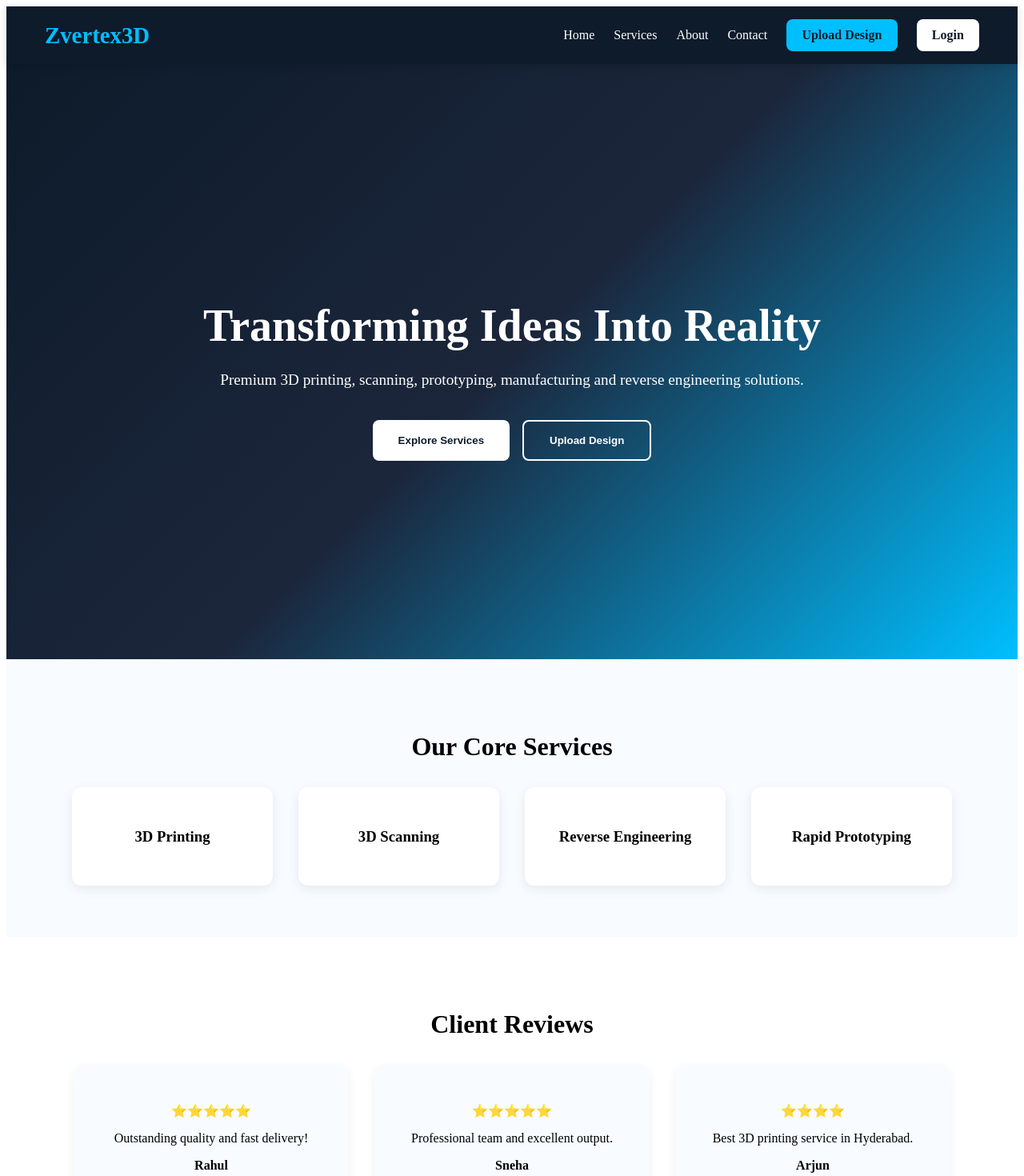
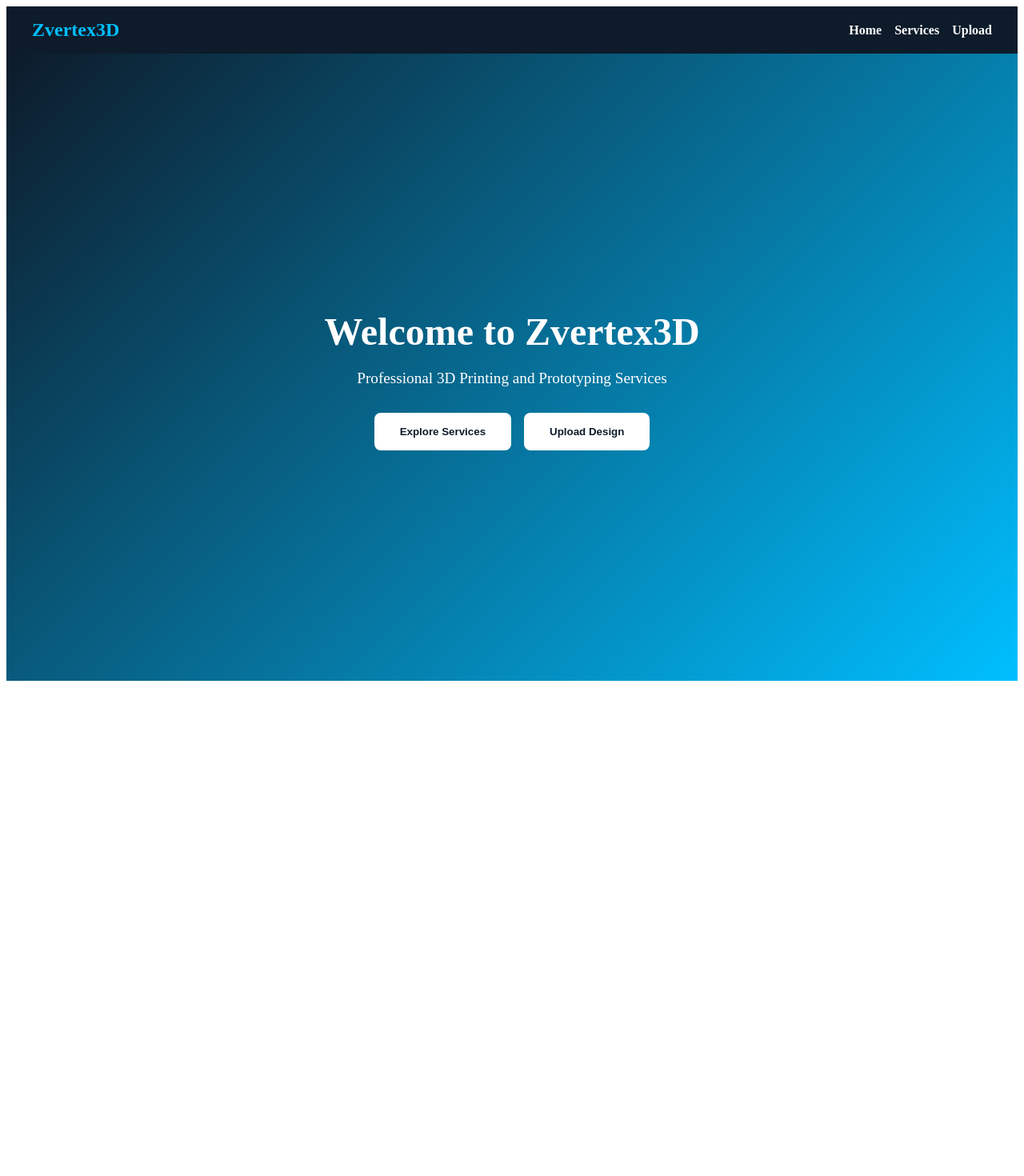
Before and after one commit to zvertex3d/zvertex3d, a React (Create React App) app in the folder client/: page / in a window 1280 px wide. Shown: the top 1470 px of the page at 80% size. After the commit the page ends 859 px from the top, so only its background shows below. Built offline with nearby package versions, Linux system fonts and the light colour scheme.

Commit message:
changed homepage

```diff
--- a/client/src/App.js
+++ b/client/src/App.js
@@ -1,43 +1,32 @@
+import React from "react";
 import { BrowserRouter, Routes, Route } from "react-router-dom";
 import Navbar from "./components/Navbar";
-import Footer from "./components/Footer";
 import Home from "./pages/Home";
-import Services from "./pages/Services";
-import About from "./pages/About";
-import Contact from "./pages/Contact";
-import Upload from "./pages/Upload";
-import Login from "./pages/Login";
-import Signup from "./pages/Signup";
-import Order from "./pages/Order";
+
+function Services() {
+  return <div style={pageStyle}>Services Page</div>;
+}
+
+function Upload() {
+  return <div style={pageStyle}>Upload Design Page</div>;
+}
 
 export default function App() {
   return (
     <BrowserRouter>
-      <div
-        style={{
-          minHeight: "100vh",
-          display: "flex",
-          flexDirection: "column",
-          background: "#ffffff"
-        }}
-      >
       <Navbar />
 
-        <main style={{ flex: 1 }}>
       <Routes>
         <Route path="/" element={<Home />} />
         <Route path="/services" element={<Services />} />
-            <Route path="/about" element={<About />} />
-            <Route path="/contact" element={<Contact />} />
         <Route path="/upload" element={<Upload />} />
-            <Route path="/login" element={<Login />} />
-            <Route path="/signup" element={<Signup />} />
-            <Route path="/order" element={<Order />} />
       </Routes>
-        </main>
-
-        <Footer />
-      </div>
     </BrowserRouter>
   );
 }
+
+const pageStyle = {
+  padding: "4rem",
+  fontSize: "2rem",
+  textAlign: "center"
+};
--- a/client/src/components/Navbar.js
+++ b/client/src/components/Navbar.js
@@ -1,83 +1,40 @@
+import React from "react";
 import { Link } from "react-router-dom";
 
 export default function Navbar() {
   return (
-    <nav style={nav}>
-      <Link to="/" style={logo}>
+    <nav
+      style={{
+        background: "#0D1B2A",
+        padding: "1rem 2rem",
+        display: "flex",
+        justifyContent: "space-between",
+        alignItems: "center"
+      }}
+    >
+      <Link
+        to="/"
+        style={{
+          color: "#00BFFF",
+          textDecoration: "none",
+          fontSize: "1.5rem",
+          fontWeight: "bold"
+        }}
+      >
         Zvertex3D
       </Link>
 
-      <div style={navLinks}>
-        <Link to="/" style={link}>
-          Home
-        </Link>
-        <Link to="/services" style={link}>
-          Services
-        </Link>
-        <Link to="/about" style={link}>
-          About
-        </Link>
-        <Link to="/contact" style={link}>
-          Contact
-        </Link>
-        <Link to="/upload" style={uploadBtn}>
-          Upload Design
-        </Link>
-        <Link to="/login" style={loginBtn}>
-          Login
-        </Link>
+      <div style={{ display: "flex", gap: "1rem" }}>
+        <Link to="/" style={linkStyle}>Home</Link>
+        <Link to="/services" style={linkStyle}>Services</Link>
+        <Link to="/upload" style={linkStyle}>Upload</Link>
       </div>
     </nav>
   );
 }
 
-const nav = {
-  display: "flex",
-  justifyContent: "space-between",
-  alignItems: "center",
-  padding: "1rem 3rem",
-  background: "#0D1B2A",
-  position: "sticky",
-  top: 0,
-  zIndex: 1000,
-  boxShadow: "0 2px 10px rgba(0,0,0,0.15)"
+const linkStyle = {
+  color: "white",
+  textDecoration: "none",
+  fontWeight: "600"
 };
-
-const logo = {
-  color: "#00BFFF",
-  textDecoration: "none",
-  fontSize: "1.8rem",
-  fontWeight: "700"
-};
-
-const navLinks = {
-  display: "flex",
-  gap: "1.5rem",
-  alignItems: "center",
-  flexWrap: "wrap"
-};
-
-const link = {
-  color: "#ffffff",
-  textDecoration: "none",
-  fontWeight: "500",
-  fontSize: "1rem"
-};
-
-const uploadBtn = {
-  textDecoration: "none",
-  background: "#00BFFF",
-  color: "#0D1B2A",
-  padding: "0.7rem 1.2rem",
-  borderRadius: "8px",
-  fontWeight: "700"
-};
-
-const loginBtn = {
-  textDecoration: "none",
-  background: "#ffffff",
-  color: "#0D1B2A",
-  padding: "0.7rem 1.2rem",
-  borderRadius: "8px",
-  fontWeight: "700"
-};
--- a/client/src/index.js
+++ b/client/src/index.js
@@ -2,13 +2,6 @@ import React from "react";
 import ReactDOM from "react-dom/client";
 import App from "./App";
 
-const rootElement = document.getElementById("root");
+const root = ReactDOM.createRoot(document.getElementById("root"));
 
-if (rootElement) {
-  const root = ReactDOM.createRoot(rootElement);
-  root.render(
-    <React.StrictMode>
-      <App />
-    </React.StrictMode>
-  );
-}
+root.render(<App />);
--- a/client/src/pages/Home.js
+++ b/client/src/pages/Home.js
@@ -1,159 +1,46 @@
+import React from "react";
 import { useNavigate } from "react-router-dom";
-
-const services = [
-  "3D Printing",
-  "3D Scanning",
-  "Reverse Engineering",
-  "Rapid Prototyping"
-];
-
-const reviews = [
-  { name: "Rahul", text: "Outstanding quality and fast delivery!", rating: 5 },
-  { name: "Sneha", text: "Professional team and excellent output.", rating: 5 },
-  { name: "Arjun", text: "Best 3D printing service in Hyderabad.", rating: 4 }
-];
 
 export default function Home() {
   const navigate = useNavigate();
 
   return (
-    <div>
-      <section
+    <div
       style={{
-          minHeight: "85vh",
-          background:
-            "linear-gradient(135deg, #0D1B2A 0%, #1B263B 50%, #00BFFF 100%)",
+        minHeight: "90vh",
         display: "flex",
         justifyContent: "center",
         alignItems: "center",
+        background: "linear-gradient(135deg, #0D1B2A, #00BFFF)",
+        color: "white",
+        textAlign: "center",
         padding: "2rem"
       }}
     >
-        <div
-          style={{
-            textAlign: "center",
-            color: "white",
-            maxWidth: "850px"
-          }}
-        >
-          <h1 style={{ fontSize: "3.5rem", marginBottom: "1rem" }}>
-            Transforming Ideas Into Reality
+      <div>
+        <h1 style={{ fontSize: "3rem", marginBottom: "1rem" }}>
+          Welcome to Zvertex3D
         </h1>
 
-          <p
-            style={{
-              fontSize: "1.2rem",
-              lineHeight: "1.8",
-              marginBottom: "2rem"
-            }}
-          >
-            Premium 3D printing, scanning, prototyping, manufacturing and
-            reverse engineering solutions.
+        <p style={{ fontSize: "1.2rem", marginBottom: "2rem" }}>
+          Professional 3D Printing and Prototyping Services
         </p>
 
-          <div
-            style={{
-              display: "flex",
-              gap: "1rem",
-              justifyContent: "center",
-              flexWrap: "wrap"
-            }}
-          >
-            <button
-              onClick={() => navigate("/services")}
-              style={primaryBtn}
-            >
+        <div style={{ display: "flex", gap: "1rem", justifyContent: "center" }}>
+          <button onClick={() => navigate("/services")} style={btn}>
             Explore Services
           </button>
 
-            <button
-              onClick={() => navigate("/upload")}
-              style={secondaryBtn}
-            >
+          <button onClick={() => navigate("/upload")} style={btn}>
             Upload Design
           </button>
         </div>
       </div>
-      </section>
-
-      <section
-        style={{
-          padding: "4rem 2rem",
-          background: "#F8FBFF",
-          textAlign: "center"
-        }}
-      >
-        <h2 style={{ fontSize: "2rem", marginBottom: "2rem" }}>
-          Our Core Services
-        </h2>
-
-        <div
-          style={{
-            display: "grid",
-            gridTemplateColumns: "repeat(auto-fit,minmax(250px,1fr))",
-            gap: "2rem",
-            maxWidth: "1100px",
-            margin: "auto"
-          }}
-        >
-          {services.map((service, index) => (
-            <div
-              key={index}
-              style={{
-                background: "white",
-                padding: "2rem",
-                borderRadius: "12px",
-                boxShadow: "0 4px 15px rgba(0,0,0,0.08)"
-              }}
-            >
-              <h3>{service}</h3>
-            </div>
-          ))}
-        </div>
-      </section>
-
-      <section
-        style={{
-          padding: "4rem 2rem",
-          background: "#ffffff",
-          textAlign: "center"
-        }}
-      >
-        <h2 style={{ fontSize: "2rem", marginBottom: "2rem" }}>
-          Client Reviews
-        </h2>
-
-        <div
-          style={{
-            display: "flex",
-            gap: "2rem",
-            justifyContent: "center",
-            flexWrap: "wrap"
-          }}
-        >
-          {reviews.map((review, index) => (
-            <div
-              key={index}
-              style={{
-                width: "280px",
-                background: "#F8FBFF",
-                padding: "2rem",
-                borderRadius: "12px",
-                boxShadow: "0 4px 12px rgba(0,0,0,0.06)"
-              }}
-            >
-              <p>{'⭐'.repeat(review.rating)}</p>
-              <p style={{ margin: "1rem 0" }}>{review.text}</p>
-              <strong>{review.name}</strong>
-            </div>
-          ))}
-        </div>
-      </section>
     </div>
   );
 }
 
-const primaryBtn = {
+const btn = {
   padding: "1rem 2rem",
   border: "none",
   borderRadius: "8px",
@@ -162,13 +49,3 @@ const primaryBtn = {
   fontWeight: "700",
   cursor: "pointer"
 };
-
-const secondaryBtn = {
-  padding: "1rem 2rem",
-  border: "2px solid white",
-  borderRadius: "8px",
-  background: "transparent",
-  color: "white",
-  fontWeight: "700",
-  cursor: "pointer"
-};
```
Lines whose indentation alone changed are shown as unchanged.
